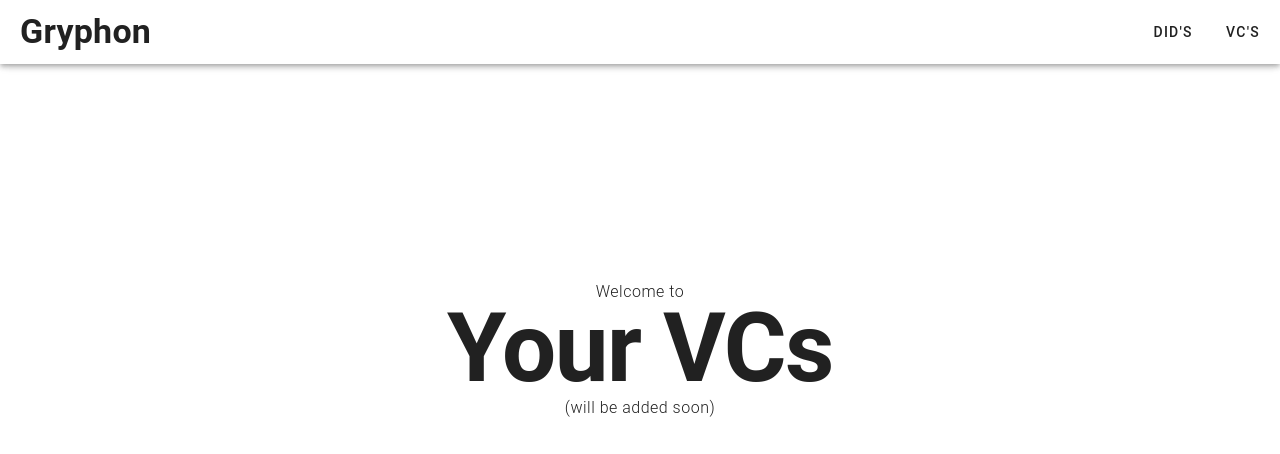
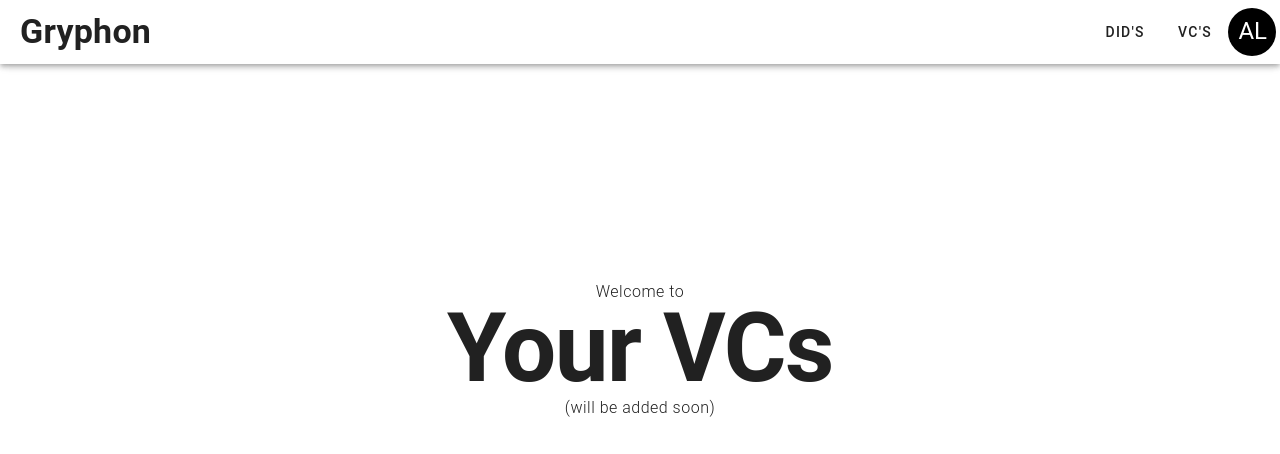
Before and after one commit to KRolander/Gryphon, a Vue app in the folder frontend/: page /vcs in a window 1280 px wide. Shown: the top 454 px of the page. Built offline with nearby package versions, Linux system fonts and the light colour scheme; sample sign-in values are in the browser's storage.

Commit message:
✨🎨💄 added frontend for the logout functionallity

```diff
--- a/frontend/src/App.vue
+++ b/frontend/src/App.vue
@@ -1,6 +1,6 @@
 <script>
 /* ======================= IMPORTS ======================= */
-import NavBar from "./components/NavBar.vue";
+import NavBar from './components/nav/NavBar.vue';
 
 /* ======================= CONFIG ======================= */
 export default {
@@ -10,7 +10,7 @@ export default {
   computed: {
     showNavBar() {
       // Show NavBar only if the current route is not 'auth'
-      return !this.$route.path.startsWith("/auth");
+      return !this.$route.path.startsWith('/auth');
     },
   },
 };
--- a/frontend/src/components/NavBar.vue
+++ b/frontend/src/components/nav/NavBar.vue
@@ -1,21 +1,30 @@
 <template>
   <v-app-bar>
     <v-app-bar-title
-      class="text-h4 font-weight-bold cursor-pointer"
+      class="text-h4 font-weight-bold"
       @click="navigateTo({ path: '/' })"
-      >Gryphon</v-app-bar-title
+      ><span class="cursor-pointer">Gryphon</span></v-app-bar-title
     >
 
     <template v-slot:append>
       <v-btn text @click="navigateTo({ path: '/dids' })">DID's</v-btn>
       <v-btn text @click="navigateTo({ path: '/vcs' })">VC's</v-btn>
+      <ProfileMenu />
     </template>
   </v-app-bar>
 </template>
 
 <script lang="js">
+/* ======================= IMPORTS ======================= */
+// components
+import ProfileMenu from "./ProfileMenu.vue"
+
+/* ======================= CONFIG ======================= */
 export default {
   name: "NavBar",
+  components: {
+    ProfileMenu
+  },
   methods: {
     navigateTo(path) {
       this.$router.push(path);
--- /dev/null
+++ b/frontend/src/components/nav/ProfileMenu.vue
@@ -0,0 +1,32 @@
+<template>
+  <v-menu>
+    <!--------------------- ACTIVATOR --------------------->
+    <template v-slot:activator="{ props }">
+      <v-btn icon v-bind="props">
+        <v-avatar color="black" size="large">
+          <span class="text-h5">AL</span>
+        </v-avatar>
+      </v-btn>
+    </template>
+    <v-card>
+      <v-card-text>
+        <div class="mx-auto text-center">
+          <v-avatar color="brown">
+            <span class="text-h5">AL</span>
+          </v-avatar>
+          <h3>Alexandru Lolea</h3>
+          <p class="text-caption mt-1">alex@test.com</p>
+          <v-divider class="my-3"></v-divider>
+
+          <v-btn variant="text" rounded @click="logout"> Logout </v-btn>
+        </div>
+      </v-card-text>
+    </v-card>
+  </v-menu>
+</template>
+<script lang="js">
+export default {
+
+}
+</script>
+<style scoped></style>
```
